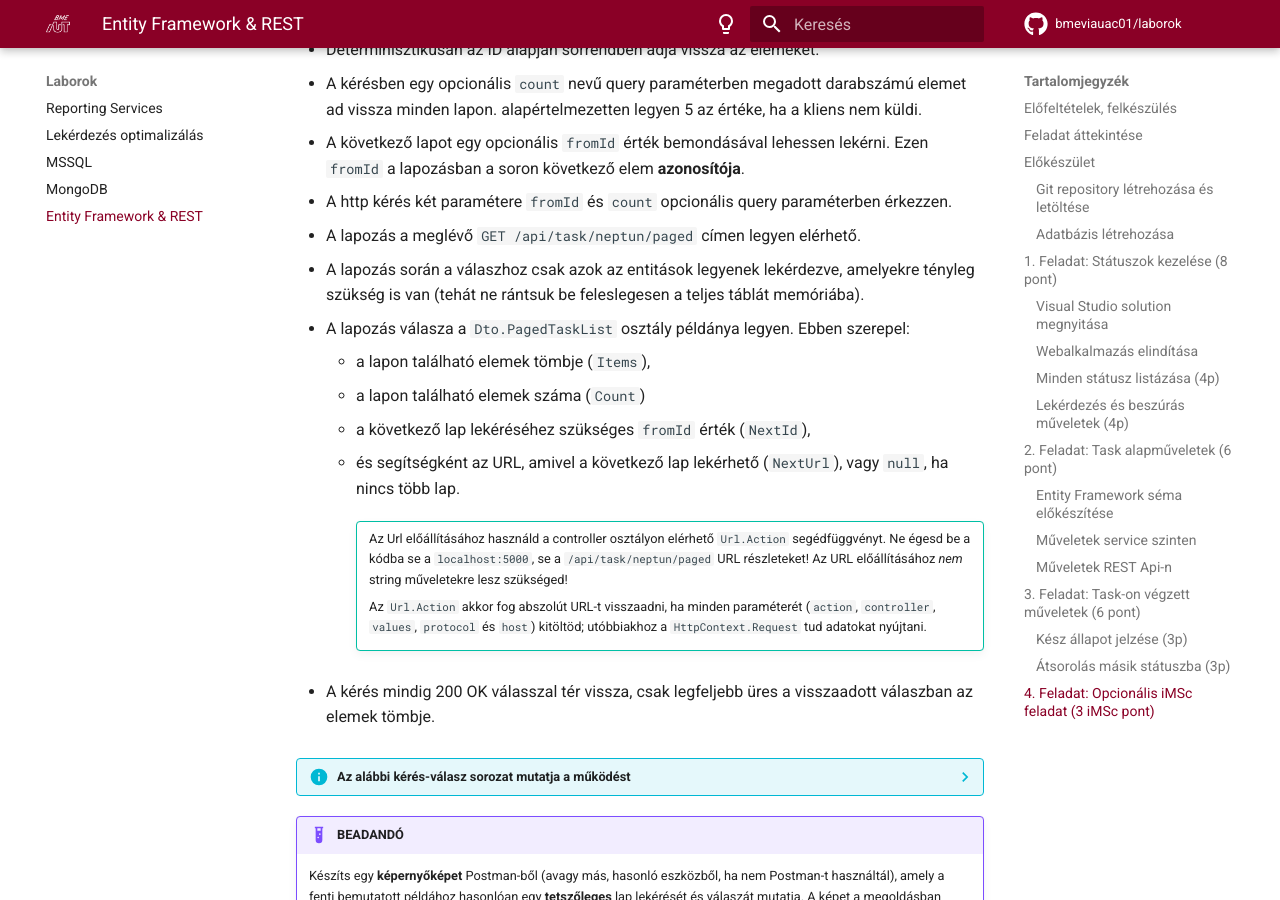
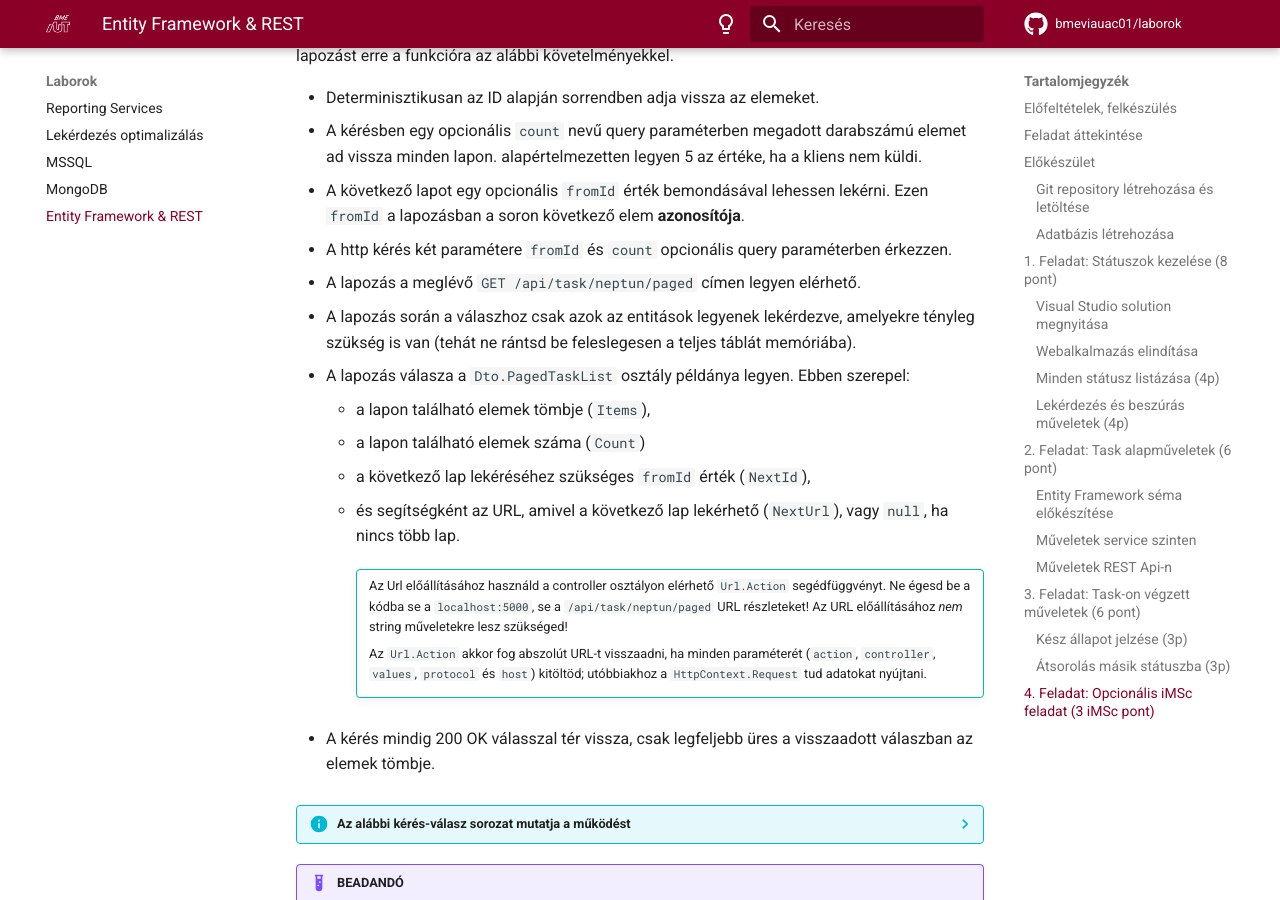
Before and after one commit to bmeviauac01/softwarelab1, an MkDocs documentation site: the page built from docs/Lab-EFREST/index.md, in a window 1280 px wide and 900 px high, scrolled down 12444 px. Built offline with MkDocs 1.6.1 and Material for MkDocs 9.7.7, drawn with Linux system fonts in a browser that asks for light colours; comment, search, counter and statistics services are not loaded; some of the changed text lies outside the part shown.

```diff
--- a/docs/Lab-EFREST/index.md
+++ b/docs/Lab-EFREST/index.md
@@ -409,7 +411,7 @@ Amennyiben sok task van, nem célszerű egyszerre mindet visszaadni listázásko
 - A következő lapot egy opcionális `fromId` érték bemondásával lehessen lekérni. Ezen `fromId` a lapozásban a soron következő elem **azonosítója**.
 - A http kérés két paramétere `fromId` és `count` opcionális query paraméterben érkezzen.
 - A lapozás a meglévő `GET /api/task/neptun/paged` címen legyen elérhető.
-- A lapozás során a válaszhoz csak azok az entitások legyenek lekérdezve, amelyekre tényleg szükség is van (tehát ne rántsuk be feleslegesen a teljes táblát memóriába).
+- A lapozás során a válaszhoz csak azok az entitások legyenek lekérdezve, amelyekre tényleg szükség is van (tehát ne rántsd be feleslegesen a teljes táblát memóriába).
 - A lapozás válasza a `Dto.PagedTaskList` osztály példánya legyen. Ebben szerepel:
     - a lapon található elemek tömbje (`Items`),
     - a lapon található elemek száma (`Count`)
```
Also changed, not shown: other parts of docs/Lab-EFREST/index.md (+2 -0 lines).
